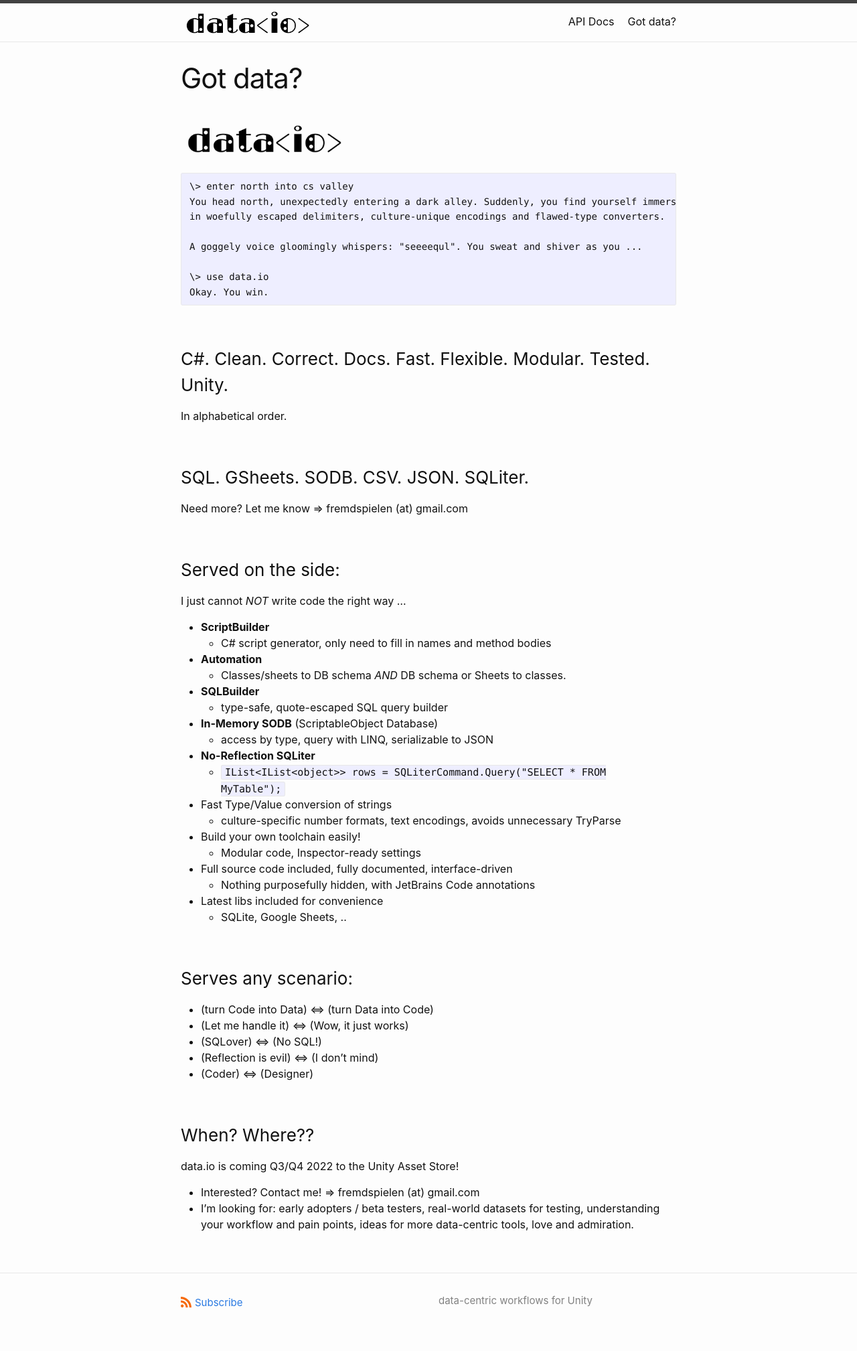
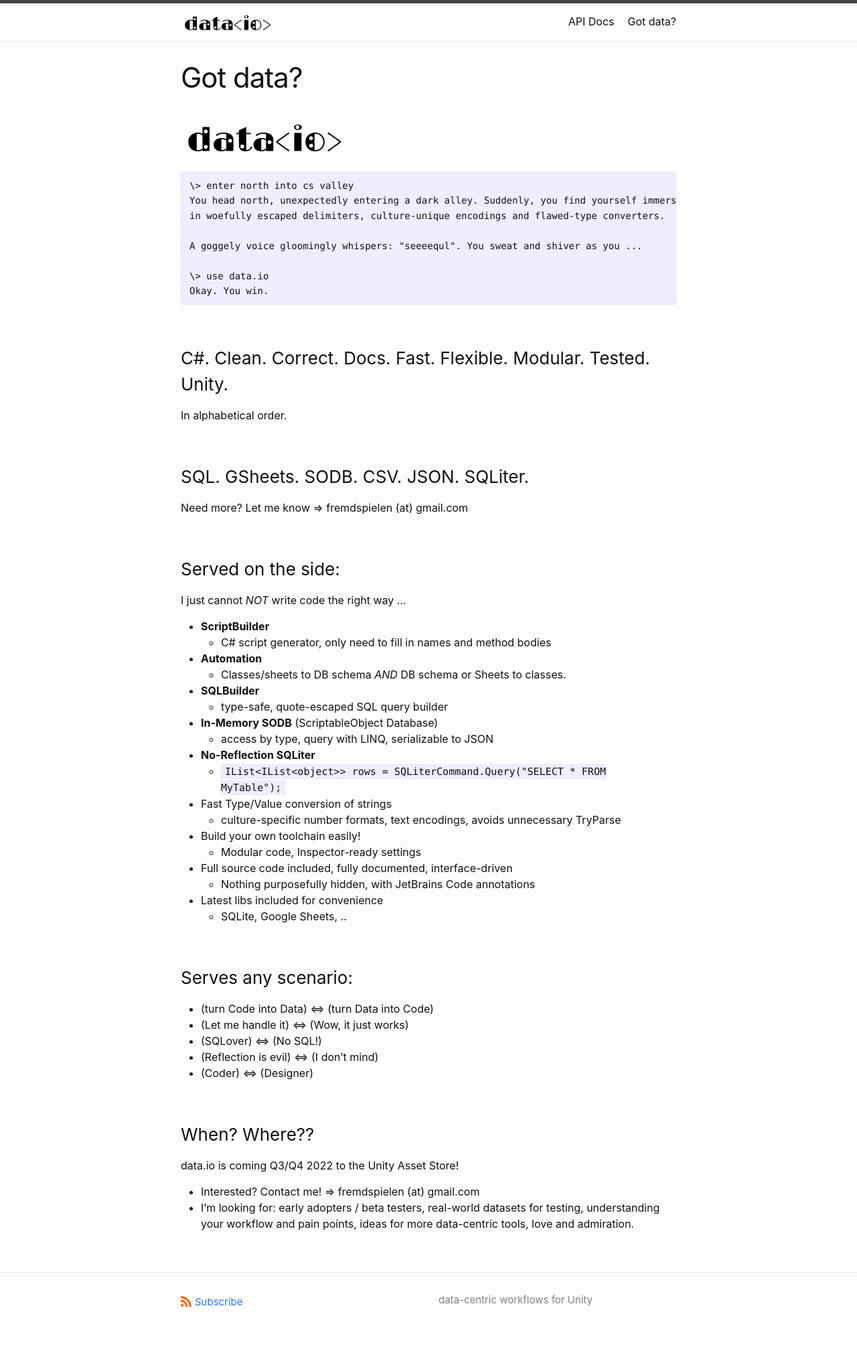
Before and after one commit to CodeSmile-0000011110110111/data.io-home, a Jekyll site: the page built from index.md, in a window 1280 px wide. Shown: the whole page at 67% size. Built offline with Jekyll 4.4.1, drawn with Linux system fonts in a browser that asks for light colours.

Commit message:
Update header.html

```diff
--- a/_includes/header.html
+++ b/_includes/header.html
@@ -4,7 +4,7 @@
     {%- assign default_paths = site.pages | map: "path" -%}
     {%- assign page_paths = site.header_pages | default: default_paths -%}
     {%- assign titles_size = site.pages | map: 'title' | join: '' | size -%}
-    <a class="site-title" rel="author" href="{{ "/" | relative_url }}"><img src="/data.io-home/assets/data.io-banner-transparent-50%.png" alt="data.io logo" width="200"/><!---{{ site.title | escape }}---></a>
+    <a class="site-title" rel="author" href="{{ "/" | relative_url }}"><img src="/data.io-home/assets/data.io-banner-transparent-50%.png" alt="data.io logo" width="140"/><!---{{ site.title | escape }}---></a>
 
     {%- if titles_size > 0 -%}
       <nav class="site-nav">
```
